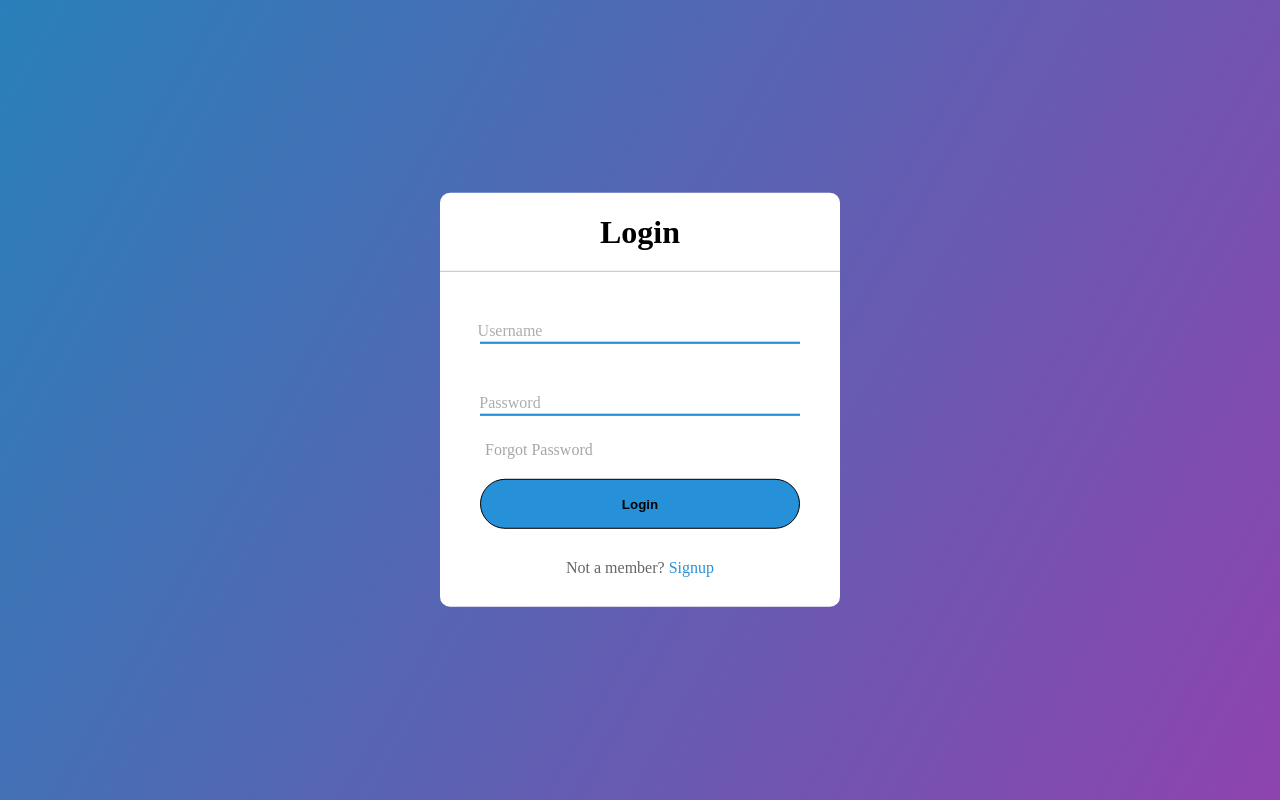
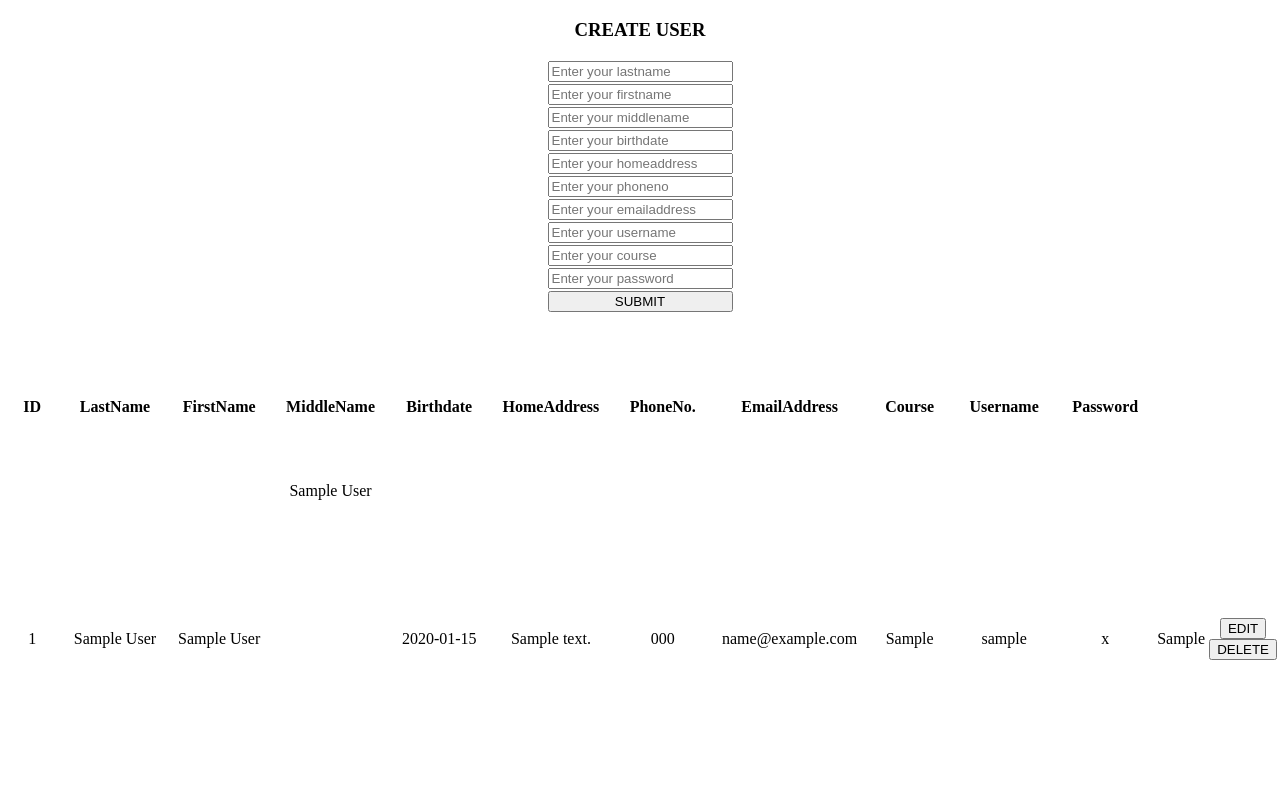
Before and after one commit to JaysonJadeBalacano/Online-Tracing-App, a PHP site: page /cts_qr/ in a window 1280 px wide. Run offline with PHP 8.4, Linux system fonts and the light colour scheme; tables that the repository leaves empty hold one stand-in row (values such as "Sample post").

Commit message:
enhancement

```diff
--- /dev/null
+++ b/database.php
@@ -0,0 +1,9 @@
+<?php
+$con = mysqli_connect("localhost","root","","mydb");
+
+// Check connection
+if (mysqli_connect_errno())
+  {
+  echo "Failed to connect to MySQL: " . mysqli_connect_error();
+  }
+?>
--- /dev/null
+++ b/index.php
@@ -0,0 +1,111 @@
+<?php
+require('./read.php');
+?>
+<!DOCTYPE html>
+<html lang="en">
+  <head>
+    <meta charset="UTF-8">
+    <meta name="viewpoint" content="width=device-width, initial-scale=1.0">
+    <meta http-equiv="X-UA-Compatible" content="ie=edge">
+    <title>Contact Tracing App</title>
+</head>
+<style>
+  html, body {
+    margin: 0;
+    padding: 0;
+  }
+  .main {
+    height: 100vh;
+
+    /* Grid */
+    display: grid;
+    grid-template-rows: auto 1fr;
+    justify-items: center;
+    row-gap: 20px;
+
+  }
+.main .create-main {
+  grid-row: 1/2;
+  display: grid;
+  grid-auto-rows: auto;
+  row-gap: 2px;
+}
+.main .create-main h3 {
+  text-align: center;
+}
+.main .read-main {
+  grid-row: 2/3;
+}
+.main .read-main tr th {
+  width: 200px;
+}
+.main .read-main tr td {
+  text-align: center;
+}
+.main .read-main tr td:nth-child(4) {
+  display: grid;
+  grid-auto-flow: column;
+}
+</style>
+
+<body>
+
+<div class="main">
+  <form class="create-main" action="/cts_qr/php-crud/hdf.php" method="post">
+    <h3>CREATE USER</h3>
+    <input type="text" name="LastName" placeholder="Enter your lastname" required />
+    <input type="text" name="FirstName" placeholder="Enter your firstname" required />
+    <input type="text" name="MiddleName" placeholder="Enter your middlename" required />
+    <input type="text" name="Birthdate" placeholder="Enter your birthdate" required />
+    <input type="text" name="HomeAddress" placeholder="Enter your homeaddress" required />
+    <input type="text" name="PhoneNo" placeholder="Enter your phoneno" required />
+    <input type="text" name="EmailAddress" placeholder="Enter your emailaddress" required />
+    <input type="text" name="Username" placeholder="Enter your username" required />
+    <input type="text" name="Course" placeholder="Enter your course" required />
+    <input type="password" name="Password" placeholder="Enter your password" required />
+    <input type="submit" name="create" value="SUBMIT">
+</form>
+
+<table class="read-main">
+  <tr>
+    <th>ID</th>
+    <th>LastName</th>
+    <th>FirstName</th>
+    <th>MiddleName</th>
+    <th>Birthdate</th>
+    <th>HomeAddress</th>
+    <th>PhoneNo.</th>
+    <th>EmailAddress</th>
+    <th>Course</th>
+    <th>Username</th>
+    <th>Password</th>
+</tr>
+<?php while($results = mysqli_fetch_array($sqlstudents)){?>
+<tr>
+  <td><?php echo $results ['ID'] ?></td>
+  <td><?php echo $results ['Last Name'] ?></td>
+  <td><?php echo $results ['First Name'] ?></td>
+  <td><?php echo $results ['Middle Name'] ?></td>
+  <td><?php echo $results ['Birthdate'] ?></td>
+  <td><?php echo $results ['Home Address'] ?></td>
+  <td><?php echo $results ['Phone No.'] ?></td>
+  <td><?php echo $results ['Email Address'] ?></td>
+  <td><?php echo $results ['Course'] ?></td>
+  <td><?php echo $results ['Username'] ?></td>
+  <td><?php echo $results ['Password'] ?></td>
+  <td><?php echo $results ['Course'] ?></td>
+  <td>
+    <form action="#" method="get">
+      <input type="submit" name="edit" value="EDIT">
+</form>
+<form action='#' method="get">
+  <input type="submit" name="delete" value="DELETE">
+</form>
+</td>
+</tr>
+<?php } ?>
+</table>
+</div>
+
+</body>
+</html>
--- /dev/null
+++ b/logout.php
@@ -0,0 +1,5 @@
+<?php
+	include 'create.php';
+	session_destroy();
+	header('Location: login.php');
+?>
--- /dev/null
+++ b/read.php
@@ -0,0 +1,6 @@
+<?php
+require('./database.php');
+
+$sqlstudents = "SELECT * FROM students";
+$sqlstudents= mysqli_query($con, $sqlstudents);
+?>
```
Also changed, not shown: create.php (added, +23 -0 lines), delete.php (added, +15 -0 lines), hdf.php (+27 -8 lines), login.php (+52 -30 lines), session.php (added, +10 -0 lines).
